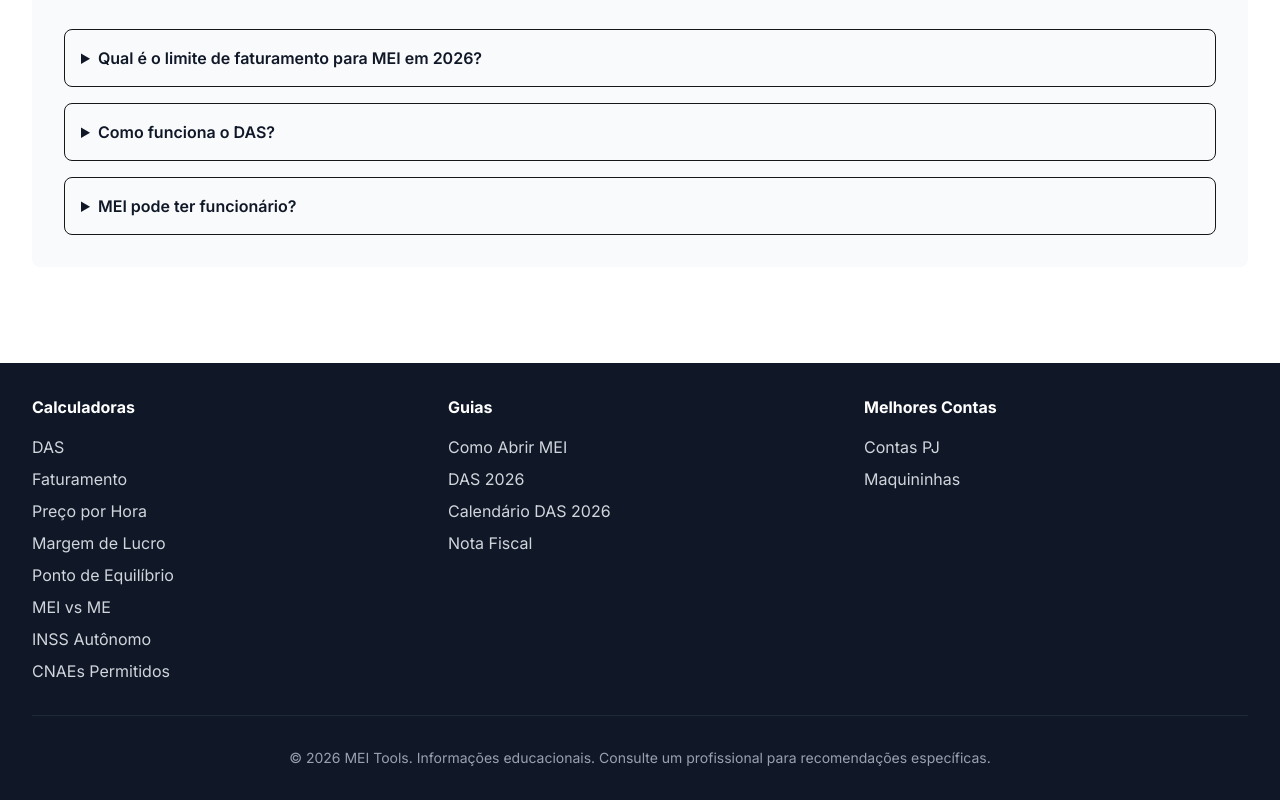
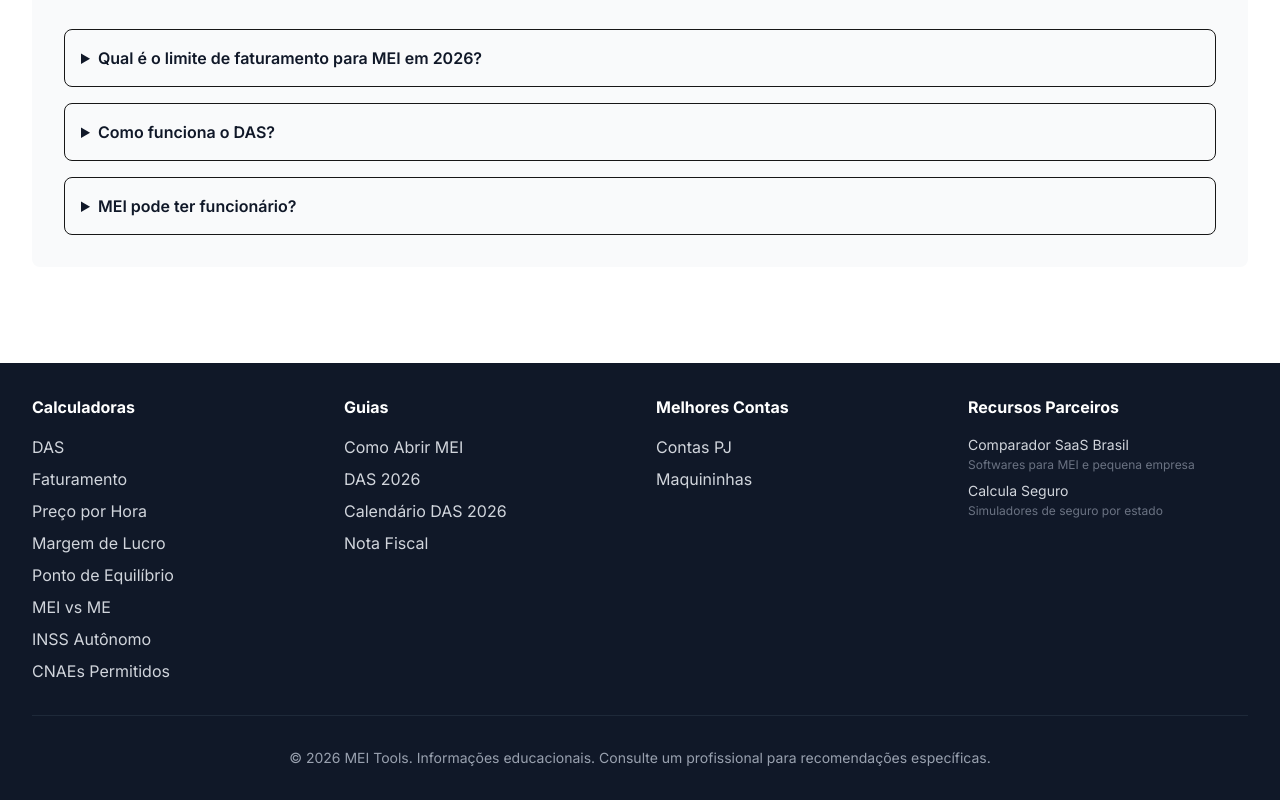
Before and after one commit to vitormdandrade/t3-mei-tools, a Next.js app: page / in a window 1280 px wide. Shown: the part 2166-2966 px from the top of the page. Built offline with nearby package versions, Linux system fonts and the light colour scheme; no server answers.

Commit message:
feat: enhance footer layout with additional partner resources and update grid structure

```diff
--- a/app/layout.tsx
+++ b/app/layout.tsx
@@ -62,7 +62,7 @@ export default function RootLayout({
 
         <footer className="bg-gray-900 text-gray-300 mt-16">
           <div className="max-w-7xl mx-auto px-4 py-8 sm:px-6 lg:px-8">
-            <div className="grid grid-cols-1 md:grid-cols-3 gap-8 mb-8">
+            <div className="grid grid-cols-1 md:grid-cols-4 gap-8 mb-8">
               <div>
                 <h3 className="text-white font-bold mb-4">Calculadoras</h3>
                 <ul className="space-y-2">
@@ -92,6 +92,35 @@ export default function RootLayout({
                   <li><a href="/melhores/melhores-maquininhas-mei" className="hover:text-white">Maquininhas</a></li>
                 </ul>
               </div>
+              <div>
+                <h3 className="text-white font-bold mb-4">Recursos Parceiros</h3>
+                <ul className="space-y-2 text-sm">
+                  <li>
+                    <a
+                      href="https://compararsaas.com.br"
+                      rel="noopener"
+                      className="hover:text-white"
+                    >
+                      Comparador SaaS Brasil
+                    </a>
+                    <p className="text-xs text-gray-500 mt-0.5">
+                      Softwares para MEI e pequena empresa
+                    </p>
+                  </li>
+                  <li>
+                    <a
+                      href="https://calculaseguro.com.br"
+                      rel="noopener"
+                      className="hover:text-white"
+                    >
+                      Calcula Seguro
+                    </a>
+                    <p className="text-xs text-gray-500 mt-0.5">
+                      Simuladores de seguro por estado
+                    </p>
+                  </li>
+                </ul>
+              </div>
             </div>
             <div className="border-t border-gray-800 pt-8">
               <p className="text-center text-gray-400 text-sm">
--- a/package.json
+++ b/package.json
@@ -5,7 +5,8 @@
   "scripts": {
     "dev": "next dev",
     "build": "next build",
-    "start": "next start"
+    "start": "next start",
+    "indexnow": "node scripts/ping-indexnow.mjs"
   },
   "dependencies": {
     "@vercel/analytics": "^2.0.1",
--- /dev/null
+++ b/scripts/ping-indexnow.mjs
@@ -0,0 +1,45 @@
+#!/usr/bin/env node
+/**
+ * Ping IndexNow with all URLs from this site's sitemap.
+ * See orcazap-mvp/scripts/ping-indexnow.mjs for full protocol notes.
+ *
+ * Run after every deploy:
+ *   npm run indexnow
+ */
+
+const HOST = 'oraculodomei.com.br';
+const KEY = 'e82e9e322e801734f21394aa2f457745';
+const KEY_LOCATION = `https://${HOST}/${KEY}.txt`;
+const SITEMAP_URL = `https://${HOST}/sitemap.xml`;
+const INDEXNOW_ENDPOINT = 'https://api.indexnow.org/indexnow';
+
+async function main() {
+  console.log(`[indexnow] Fetching sitemap: ${SITEMAP_URL}`);
+  const res = await fetch(SITEMAP_URL);
+  if (!res.ok) throw new Error(`Failed to fetch sitemap: ${res.status}`);
+  const xml = await res.text();
+  const urlList = [...xml.matchAll(/<loc>([^<]+)<\/loc>/g)]
+    .map((m) => m[1])
+    .filter((u) => u.startsWith(`https://${HOST}`));
+
+  if (urlList.length === 0) {
+    console.error('[indexnow] No URLs found in sitemap.');
+    process.exit(1);
+  }
+  console.log(`[indexnow] Found ${urlList.length} URLs. Pinging IndexNow...`);
+
+  const pingRes = await fetch(INDEXNOW_ENDPOINT, {
+    method: 'POST',
+    headers: { 'Content-Type': 'application/json; charset=utf-8' },
+    body: JSON.stringify({ host: HOST, key: KEY, keyLocation: KEY_LOCATION, urlList }),
+  });
+
+  console.log(`[indexnow] Response: ${pingRes.status} ${pingRes.statusText}`);
+  if (pingRes.status === 200 || pingRes.status === 202) {
+    console.log(`[indexnow] ✅ Successfully pinged ${urlList.length} URLs.`);
+  } else {
+    console.error(`[indexnow] ❌ Non-success:`, await pingRes.text());
+    process.exit(1);
+  }
+}
+main().catch((err) => { console.error('[indexnow] Error:', err); process.exit(1); });
```
Also changed, not shown: public/e82e9e322e801734f21394aa2f457745.txt (added).
